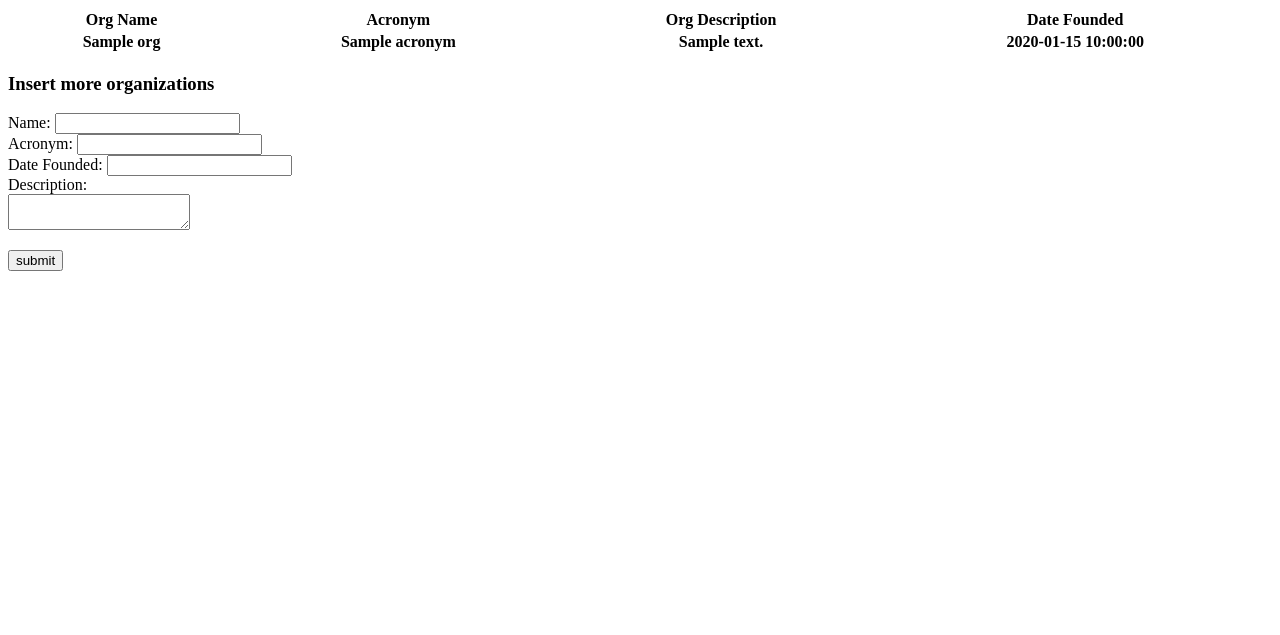
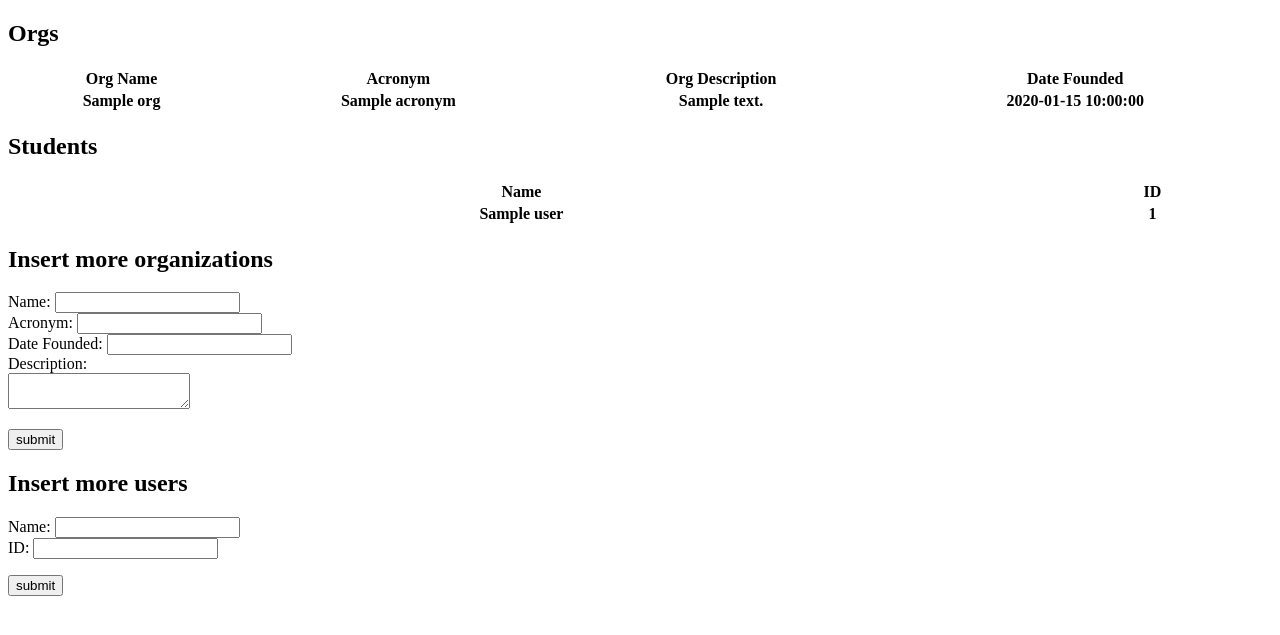
Before and after one commit to nathanielwarner/student-org-manage, a Flask app: page /master_admin/ in a window 1280 px wide. Shown: the top 635 px of the page. Run offline with Flask 2, Linux system fonts and the light colour scheme; a database or web service that is not in the repository returns one stand-in record (values such as "Sample title"); lists and menus that the app fills with data are empty.

Commit message:
add users

```diff
--- a/app.py
+++ b/app.py
@@ -23,6 +23,16 @@ class Database:
         org_data = data.to_dict()
         return self.db.orgs.replace_one({"acronym": org_data["acronym"]}, org_data)
 
+    def list_all_users(self):
+        result = self.db.users.find()
+        return result
+
+    def get_user(self, user_id):
+        return self.db.users.find({"id": user_id})
+
+    def insert_user(self, data):
+        return self.db.users.insert_one(data.to_dict()).inserted_id
+
 
 @app.route('/')
 def index():
@@ -32,8 +42,9 @@ def index():
 @app.route('/master_admin/')
 def all_orgs():
     db = Database()
-    res = db.list_all_orgs()
-    return render_template('all_orgs.html', result=res, content_type='application/json')
+    orgs = db.list_all_orgs()
+    users = db.list_all_users()
+    return render_template('master_admin.html', orgs=orgs, users=users, content_type='application/json')
 
 
 @app.route('/org_details/<path:text>/')
@@ -50,8 +61,15 @@ def org_dashboard(text):
     return render_template('org_edit.html', result=res[0], content_type='application/json')
 
 
-@app.route('/insert/', methods=['POST'])
-def insert_data():
+@app.route('/user_dash/<path:text>/')
+def user_dashboard(text):
+    db = Database()
+    res = db.get_user(text)
+    return render_template('user_dash.html', result=res[0], content_type='application/json')
+
+
+@app.route('/insert_org/', methods=['POST'])
+def insert_org():
     form_data = request.form
     db = Database()
     response = db.insert_org(form_data)
@@ -59,8 +77,8 @@ def insert_data():
     return redirect('/')
 
 
-@app.route('/update/', methods=['POST'])
-def update_data():
+@app.route('/update_org/', methods=['POST'])
+def update_org():
     form_data = request.form
     db = Database()
     response = db.update_org(form_data)
@@ -68,5 +86,14 @@ def update_data():
     return redirect('/')
 
 
+@app.route('/insert_user/', methods=['POST'])
+def insert_user():
+    form_data = request.form
+    db = Database()
+    response = db.insert_user(form_data)
+    print(response)
+    return redirect('/master_admin/')
+
+
 if __name__ == '__main__':
     app.run()
--- a/templates/all_orgs.html
+++ b/templates/master_admin.html
@@ -6,7 +6,8 @@
 </head>
 <body>
 
-{% if result %}
+{% if orgs and users %}
+    <h2>Orgs</h2>
     <table id="student_orgs" style="width:100%">
         <tr>
             <th>Org Name</th>
@@ -14,7 +15,7 @@
             <th>Org Description</th>
             <th>Date Founded</th>
         </tr>
-        {% for row in result %}
+        {% for row in orgs %}
             <tr>
                 <th>{{ row.name }}</th>
                 <th>{{ row.acronym }}</th>
@@ -23,13 +24,32 @@
             </tr>
         {% endfor %}
     </table>
-    <h3>Insert more organizations</h3>
-    <form action = "http://localhost:5000/insert" method = "POST">
+    <h2>Students</h2>
+    <table id="students" style="width:100%">
+        <tr>
+            <th>Name</th>
+            <th>ID</th>
+        </tr>
+        {% for row in users %}
+            <tr>
+                <th>{{ row.name }}</th>
+                <th>{{ row.id }}</th>
+            </tr>
+        {% endfor %}
+    </table>
+    <h2>Insert more organizations</h2>
+    <form action = "http://localhost:5000/insert_org" method = "POST">
         Name: <input type="text" name="name"><br>
         Acronym: <input type="text" name="acronym"><br>
         Date Founded: <input type="text" name="date_founded"><br>
         Description:<br>
         <textarea name="description"></textarea>
+        <p><input type="submit" value="submit"/></p>
+    </form>
+    <h2>Insert more users</h2>
+    <form action = "http://localhost:5000/insert_user" method = "POST">
+        Name: <input type="text" name="name"><br>
+        ID: <input type="text" name="id"><br>
         <p><input type="submit" value="submit"/></p>
     </form>
 {% else %}
```
Also changed, not shown: templates/user_dash.html (added, +10 -0 lines).
